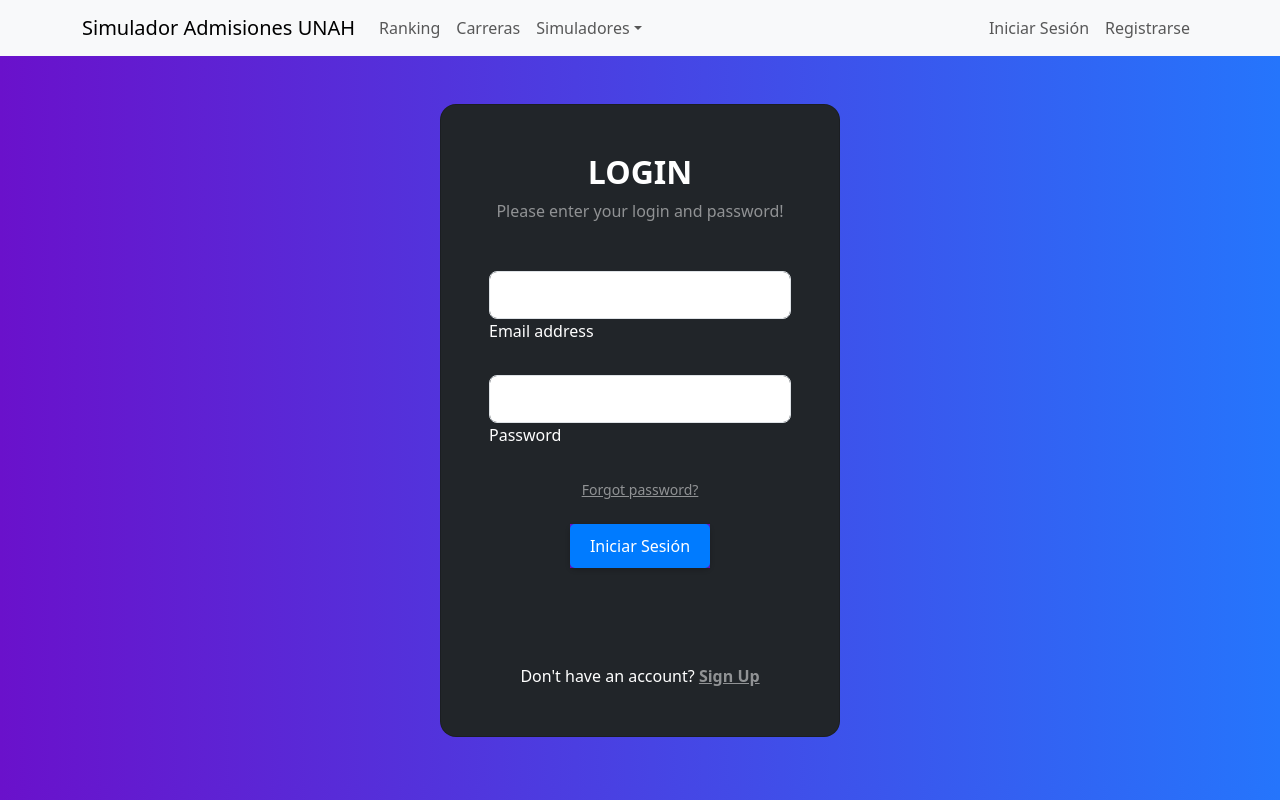
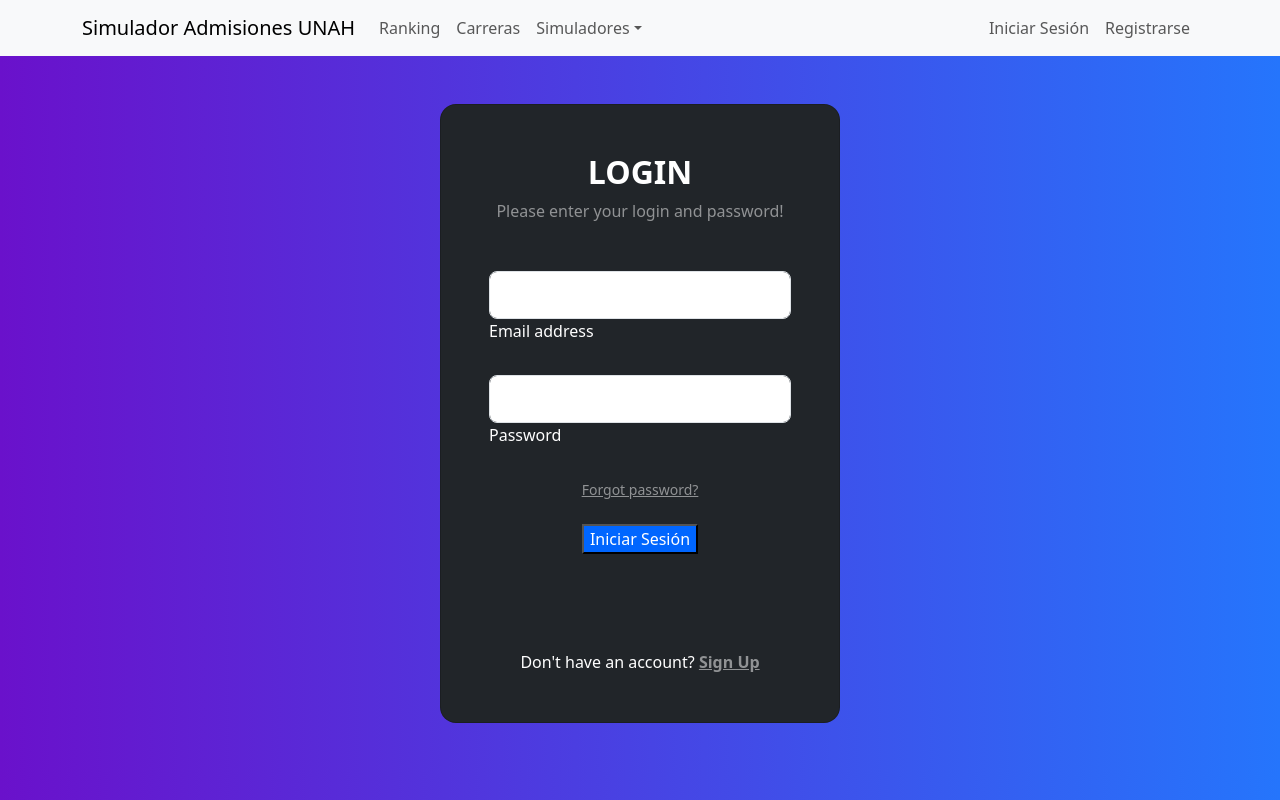
Before and after one commit to JorgeML01/simulador-examen-paa, a React (Create React App) app in the folder simulador-examen-paa-app/: page /login in a window 1280 px wide. Built offline with nearby package versions, Linux system fonts and the light colour scheme.

Commit message:
button css 2

```diff
--- a/simulador-examen-paa-app/src/components/LoginForm/LoginForm.jsx
+++ b/simulador-examen-paa-app/src/components/LoginForm/LoginForm.jsx
@@ -125,25 +125,14 @@ function LoginForm() {
                   Forgot password?
                 </a>
               </p>
-              <div className="button-container">
+              <div>
                 <input
                   type="submit"
                   value="Iniciar Sesión"
                   onClick={handleSubmit}
-                  style={{
-                    padding: "10px 20px", // Adjust padding for touch targets
-                    fontSize: "16px", // Adjust font size for readability
-                    cursor: "pointer", // Change cursor to indicate interactivity
-                    border: "none", // Remove border for a cleaner look
-                    borderRadius: "5px", // Add some border radius for rounded corners
-                    backgroundColor: "#007bff", // Change background color
-                    color: "white", // Change text color
-                    boxShadow: "0px 2px 5px rgba(0, 0, 0, 0.2)", // Add a subtle shadow
-                    transition: "background-color 0.3s", // Add a smooth transition
-                  }}
+                  className="button-login"
                 />
               </div>
-
               <div className="d-flex flex-row mt-3 mb-5">
                 <MDBBtn
                   tag="a"
--- a/simulador-examen-paa-app/src/components/LoginForm/styles.css
+++ b/simulador-examen-paa-app/src/components/LoginForm/styles.css
@@ -17,11 +17,15 @@ body {
   );
 }
 
-/* Add a hover to button-container and a predefined color. */
-.button-container:hover {
-  background-color: #6a11cb;
+/* Style the button-container */
+.button-login {
+  background-color: #0066ff;
+  cursor: pointer !important;
+  transition: background-color 0.3s; /* Add a smooth transition */
+  color: white;
 }
-.button-container {
-  background-color: #6a11cb;
-  cursor: pointer;
+
+/* Change the background color on hover */
+.button-login:hover {
+  background-color: #0f0759; /* Change to your desired hover color */
 }
```
